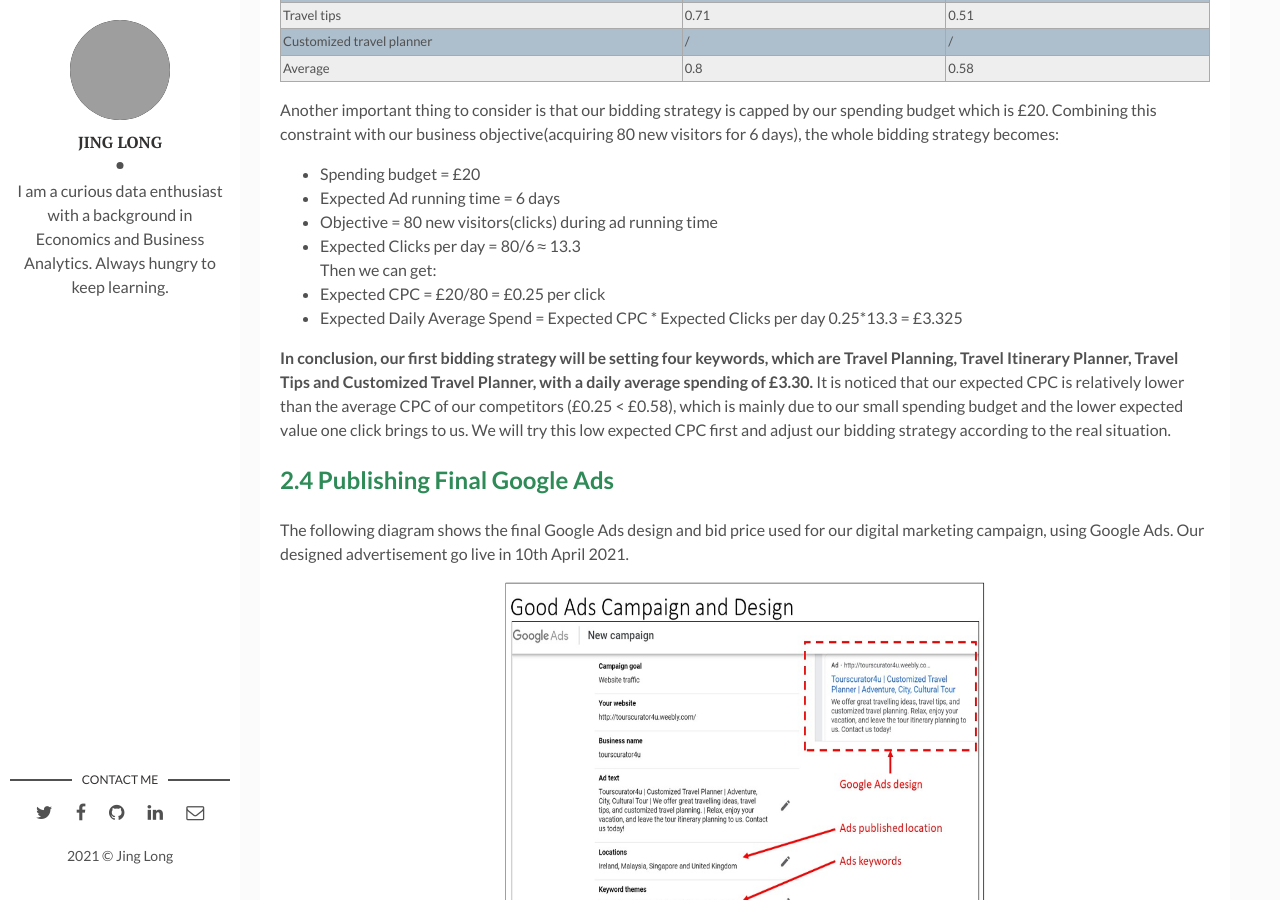
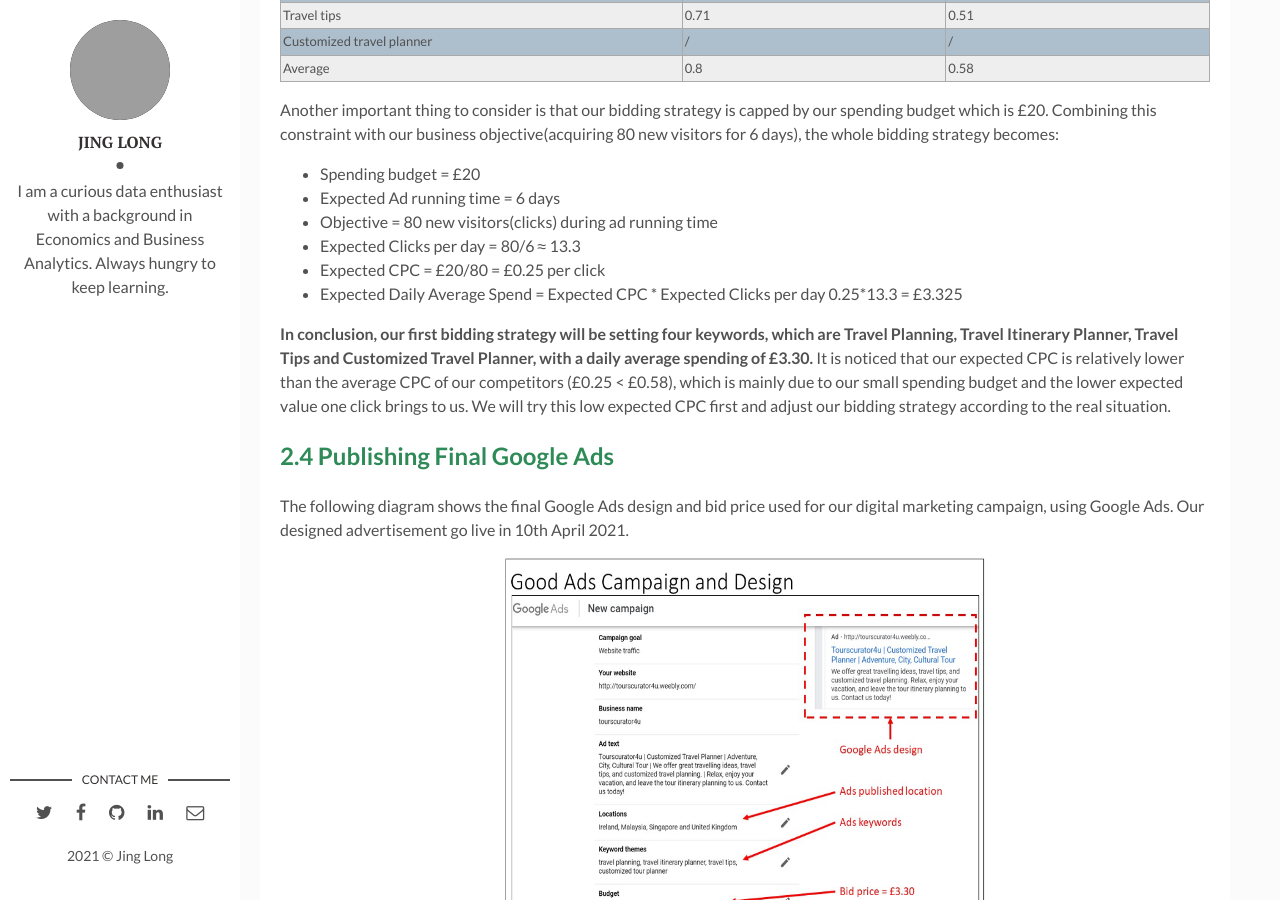
Before and after one commit to jing042323/jing-long, a Jekyll site: the page built from _posts/2021-10-07-google_ads.markdown, in a window 1280 px wide and 900 px high, scrolled down 7038 px. Built offline with Jekyll 4.4.1, drawn with Linux system fonts in a browser that asks for light colours; comment, search, counter and statistics services are not loaded; grey boxes are pictures that could not be loaded.

Commit message:
update ads

```diff
--- a/_posts/2021-10-07-google_ads.markdown
+++ b/_posts/2021-10-07-google_ads.markdown
@@ -172,7 +172,6 @@ Another important thing to consider is that our bidding strategy is capped by ou
 - Expected Ad running time = 6 days
 - Objective = 80 new visitors(clicks) during ad running time
 - Expected Clicks per day = 80/6 ≈ 13.3
-Then we can get:
 - Expected CPC = £20/80 = £0.25 per click
 - Expected Daily Average Spend = Expected CPC * Expected Clicks per day 0.25*13.3 = £3.325
 
@@ -183,7 +182,7 @@ Then we can get:
 The following diagram shows the final Google Ads design and bid price used for our digital marketing campaign, using Google Ads. Our designed advertisement go live in 10th April 2021.
 
 <p align="center">
-<img src="{{site.baseurl}}/assets/img/Google_Ads/ads_launch.png" height="380" width="480" />
+<img src="{{site.baseurl}}/assets/img/Google_Ads/ads_launch.png" height="360" width="480" />
 </p>
 
 ***
```
